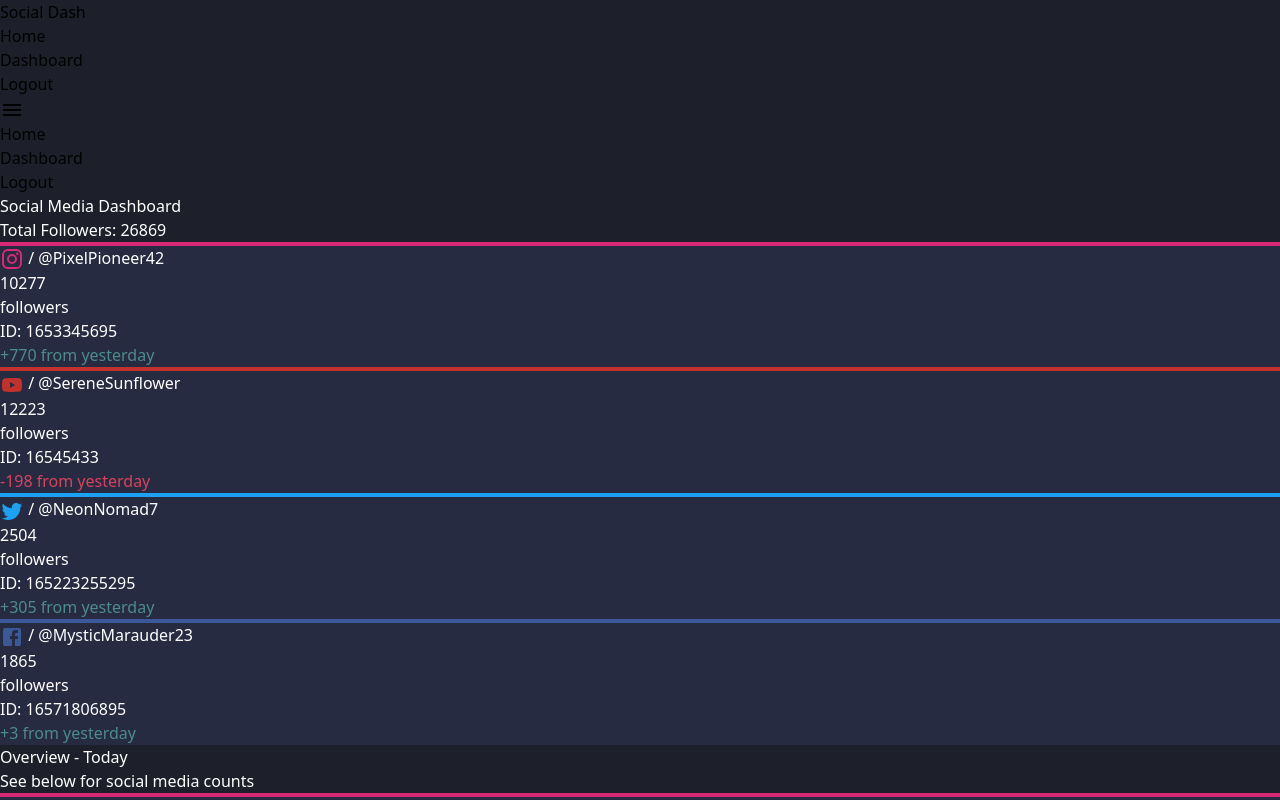
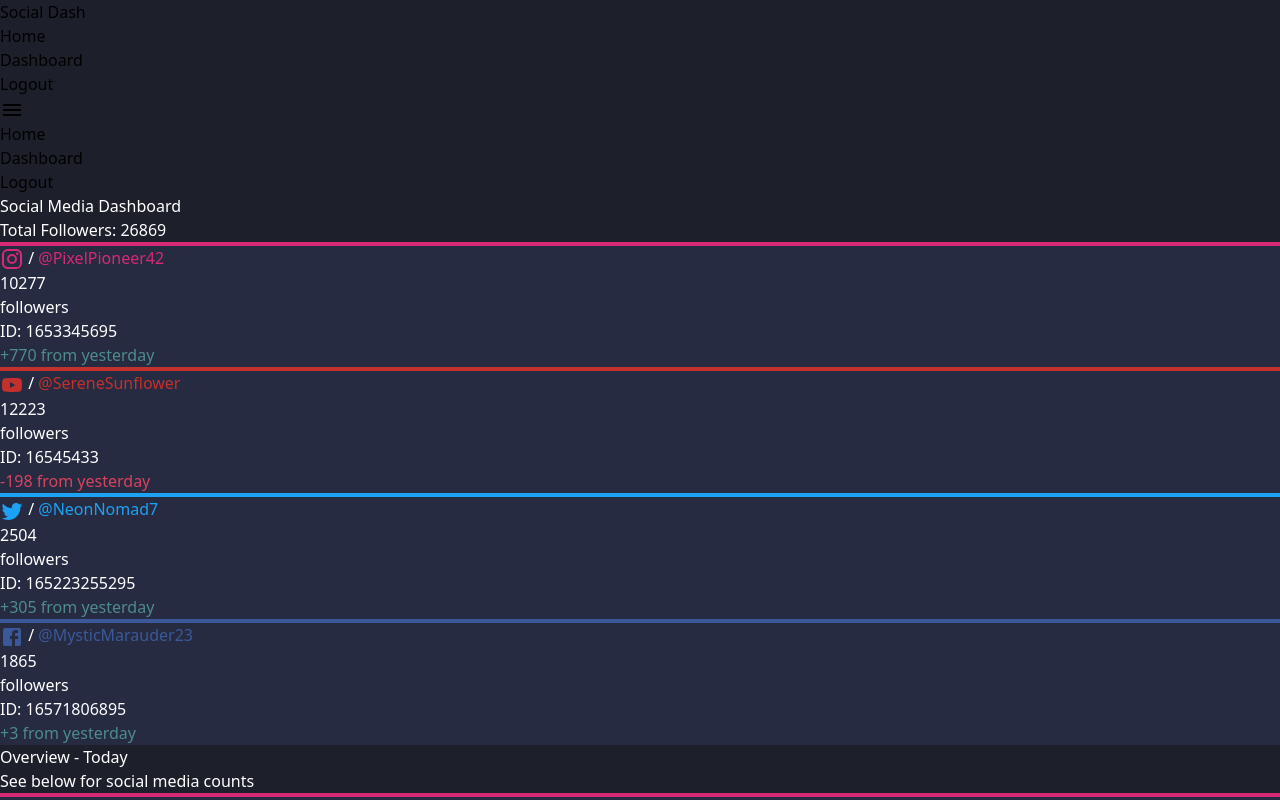
Before and after one commit to Zwill1/admin-social-dashboard, a React (Vite) app: page / in a window 1280 px wide. Both pictures are taken after a click on the button "Login". Shown: the top 800 px of the page. Built offline with nearby package versions, Linux system fonts and the light colour scheme.

Commit message:
changes to comments and design

```diff
--- a/src/admin/components/AdminDashboard.jsx
+++ b/src/admin/components/AdminDashboard.jsx
@@ -17,10 +17,7 @@ export default function AdminDashboard() {
   if (error) console.log("there is an error " + error);
 
   const getTotalFollower = data[0].instagram_followers + data[0].youtube_followers + data[0].twitter_followers + data[0].facebook_followers;
-  console.log("total followers are " + getTotalFollower);
 
-  console.log("this is the data ", data);
-  console.log(data[0].facebook_name);
   return (
     <>
       <section className="w-full text-center pt-10">
--- a/src/admin/components/OverviewCard.jsx
+++ b/src/admin/components/OverviewCard.jsx
@@ -30,14 +30,9 @@ export default function OverviewCard({
     border +
     " " +
     "pt-8 pb-8 mx-4 border-2 border-black";
-  // console.log("this is the data " + dataId);
-  // console.log("pageview: " + pageview);
-  // console.log("pagelike: " + pagelike);
-  // console.log("yesterday like " + pageyesterdaylike);
 
   const totalLikesOutput = pageyesterdaylike - pagelike;
   const totalViewOutput = pageview - pageviewyesterday;
-  // console.log("this is the total likes " + totalLikesOutput);
 
   console.log("lets see here " + pageviewyesterday);
 
@@ -85,7 +80,6 @@ export default function OverviewCard({
             {pageview}
             {pagelike}
           </div>
-          {/* <div className='text-3xl font-semibold'>{pageyesterdaylike && <p>{pagelike - pageyesterdaylike}</p>}</div> */}
           {pageviewyesterday && (
             <div className="text-1xl font-semibold">
               {totalViewOutput < 0 ? (
--- a/src/admin/components/SocialCard.jsx
+++ b/src/admin/components/SocialCard.jsx
@@ -29,7 +29,6 @@ export default function SocialCard({
     center +
     " " +
     "pt-8 pb-8 mx-4 border-2 border-black";
-  console.log("in the card " + dataName);
 
   const totalAdjustedFollowers = dataFollowers - dataPrevFollowers;
   return (
@@ -37,14 +36,14 @@ export default function SocialCard({
       <div>
         <span>
           {dataId == 1653345695 && (
-            <InstagramIcon className="instagram-icon-color" />
+            <div><InstagramIcon className="instagram-icon-color" /> / <span className="instagram-icon-color">{dataName}</span></div>
           )}
-          {dataId == 16545433 && <YouTubeIcon className="youtube-icon-color" />}
+          {dataId == 16545433 &&
+            <div><YouTubeIcon className="youtube-icon-color" /> / <span className="youtube-icon-color">{dataName}</span></div>}
           {dataId == 165223255295 && (
-            <TwitterIcon className="twitter-icon-color" />
+            <div><TwitterIcon className="twitter-icon-color" /> / <span className="twitter-icon-color">{dataName}</span></div>
           )}
-          {dataId == 16571806895 && <FacebookIcon className="fb-icon-color" />}{" "}
-          / {dataName}
+          {dataId == 16571806895 && <div><FacebookIcon className="fb-icon-color" /> / <span className="fb-icon-color">{dataName}</span></div>}
         </span>
       </div>
       <div className="mt-1">
```
